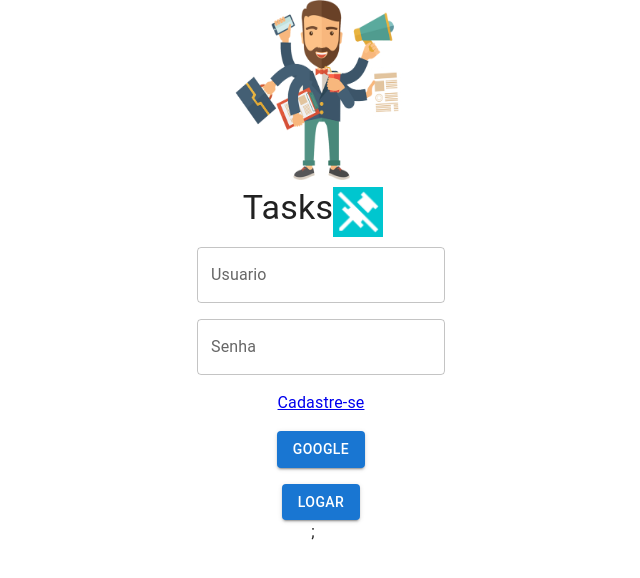
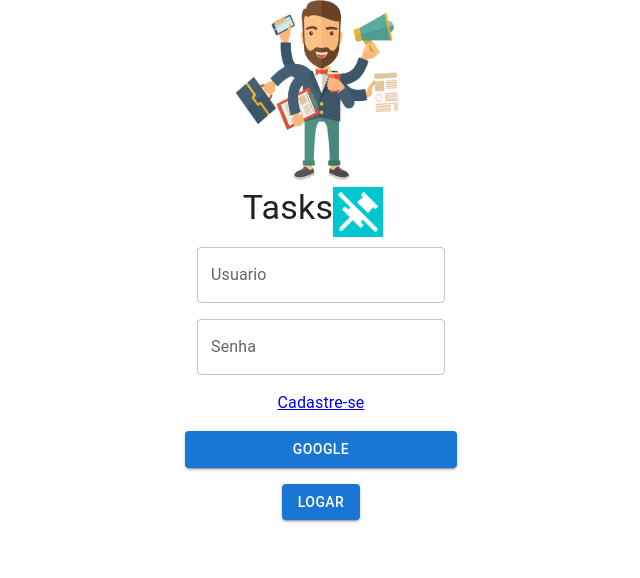
Before and after one commit to andrezitojava2017/tasks, a React (Create React App) app: page /login in a window 1280 px wide. Shown: the top 578 px of the page, without its empty margins (319-959 px from the left). Built offline with nearby package versions, Linux system fonts and the light colour scheme.

Commit message:
removed components not utilizeds and refator logic

```diff
--- a/src/features/login/login.js
+++ b/src/features/login/login.js
@@ -7,22 +7,9 @@ import Tasks from '../../components/tasks';
 import TextField from '@mui/material/TextField';
 import Button from '@mui/material/Button';
 import { Link } from 'react-router-dom';
-import Logar from '../../api/loginGoogle';
-import AlertMessage from '../../components/alertMessage';
+import LoginInGoogle from '../../components/logInGoogle';
 
 const Login = () => {
-  const [open, setOpen] = useState(false);
-
-  const handleGoogle = async () => {
-    const result = await Logar();
-    console.log(result);
-    if (Array.isArray(result)) {
-      setOpen(true);
-    } else {
-      setOpen(false);
-    }
-  };
-
   return (
     <Box>
       <Grid container spacing={2} direction="column" alignItems="center">
@@ -64,10 +51,8 @@ const Login = () => {
         <Grid item xs={12} mt={2}>
           <Link to="/cadastro">Cadastre-se</Link>
         </Grid>
-        <Grid item xs={12} mt={2}>
-          <Button variant="contained" onClick={handleGoogle}>
-            Google
-          </Button>
+        <Grid item xs={6} mt={2}>
+          <LoginInGoogle />
         </Grid>
       </Grid>
       <Grid
@@ -80,7 +65,6 @@ const Login = () => {
         <Grid item xs={12} mt={2}>
           <Button variant="contained">Logar</Button>
         </Grid>
-        <AlertMessage message="ERROR" type="error" openn={open} />;
       </Grid>
     </Box>
   );
```
